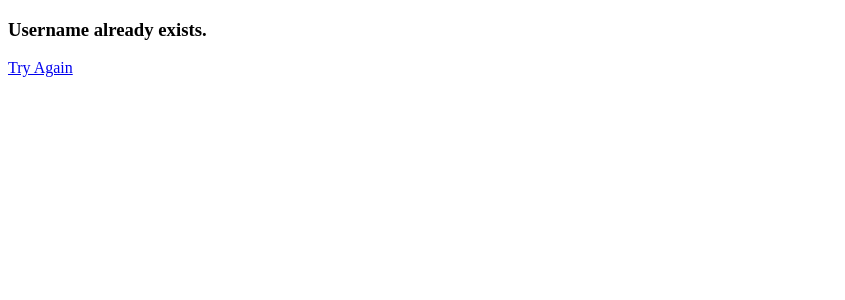
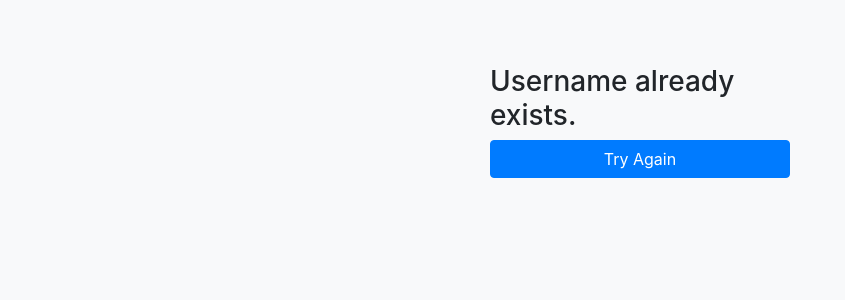
Before and after one commit to software-students-spring2024/2-web-app-exercise-namelesss, a Flask app: page /InvalidSignUp in a window 1280 px wide. Shown: the top 300 px of the page, without its empty margins (0-845 px from the left). Run offline with Flask 3, Linux system fonts and the light colour scheme; some libraries are stand-ins or nearby versions.

Commit message:
Update invalidSignUp.html

```diff
--- a/templates/invalidSignUp.html
+++ b/templates/invalidSignUp.html
@@ -2,9 +2,27 @@
 <html>
 <head>
     <title>Invalid Sign Up</title>
+    <link rel="stylesheet" href="https://stackpath.bootstrapcdn.com/bootstrap/4.3.1/css/bootstrap.min.css">
+    <style>
+        body {
+            background-color: #f8f9fa;
+        }
+        .container {
+            max-width: 330px;
+            padding: 15px;
+            margin: auto;
+        }
+        .invalid-signup {
+            margin-top: 50px;
+        }
+    </style>
 </head>
 <body>
-    <h3>Username already exists.</h3>
-    <a href="{{url_for('signUp')}}">Try Again</a>
+    <div class="container">
+        <div class="invalid-signup">
+            <h3 class="invalid-signup-heading">Username already exists.</h3>
+            <a class="btn btn-primary btn-block" href="{{url_for('signUp')}}">Try Again</a>
+        </div>
+    </div>
 </body>
 </html>
```
